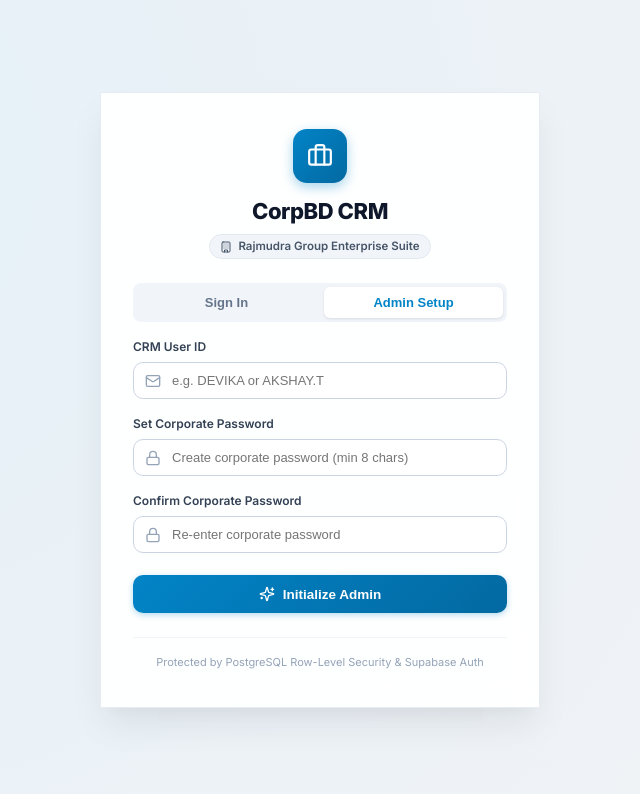
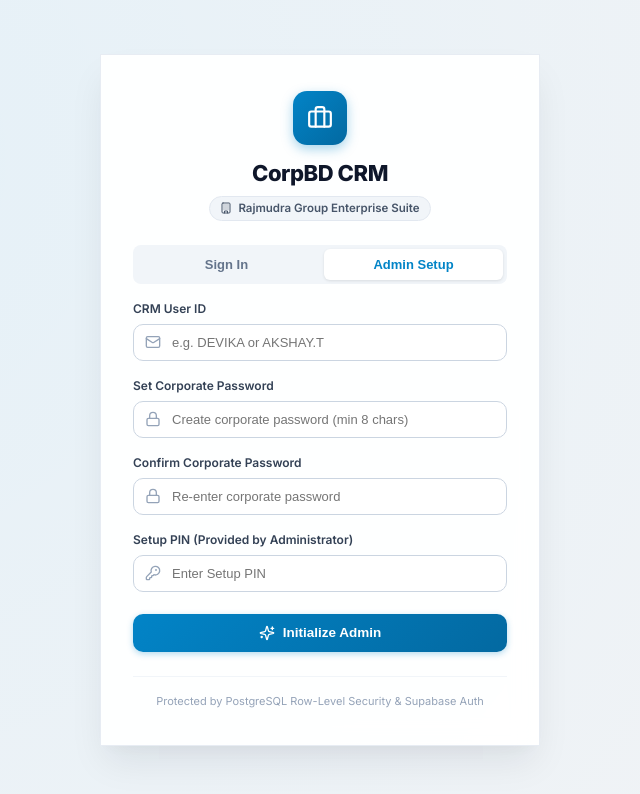
Before and after one commit to DevikaPangam/CRM-Dashboard, a React (Vite) app: page / in a window 1280 px wide. Both pictures are taken after a click on the button "Admin Setup". Shown: the top 794 px of the page, without its empty margins (320-960 px from the left). Built offline with nearby package versions, Linux system fonts and the light colour scheme; no server answers.

Commit message:
fix: Implement strict server-side ADMIN_SETUP_PIN for bootstrap auth

```diff
--- a/src/components/auth/LoginPage.tsx
+++ b/src/components/auth/LoginPage.tsx
@@ -24,6 +24,7 @@
   const [loginId, setLoginId] = useState('');
   const [password, setPassword] = useState('');
   const [confirmPassword, setConfirmPassword] = useState('');
+  const [setupPin, setSetupPin] = useState('');
   const [errorMsg, setErrorMsg] = useState<string | null>(null);
   const [successMsg, setSuccessMsg] = useState<string | null>(null);
   const [isSubmitting, setIsSubmitting] = useState(false);
@@ -59,11 +60,17 @@
         return;
       }
 
+      if (!setupPin) {
+        setErrorMsg('Setup PIN is required.');
+        setIsSubmitting(false);
+        return;
+      }
+
       try {
         const res = await fetch('/api/auth/init-admin', {
           method: 'POST',
           headers: { 'Content-Type': 'application/json' },
-          body: JSON.stringify({ login_id: loginId, new_password: password })
+          body: JSON.stringify({ login_id: loginId, new_password: password, setup_pin: setupPin })
         });
 
         let data: any = null;
@@ -81,6 +88,7 @@
           setAuthMode('signin');
           setPassword('');
           setConfirmPassword('');
+          setSetupPin('');
         } else {
           setErrorMsg(data.error || 'Initialization failed.');
         }
@@ -434,6 +442,7 @@
           </div>
 
           {authMode === 'admin_init' && (
+            <>
               <div className="login-field-group">
                 <label>Confirm Corporate Password</label>
                 <div className="login-input-wrapper">
@@ -448,6 +457,21 @@
                   />
                 </div>
               </div>
+              <div className="login-field-group">
+                <label>Setup PIN (Provided by Administrator)</label>
+                <div className="login-input-wrapper">
+                  <KeyRound size={16} className="login-input-icon" />
+                  <input
+                    type="password"
+                    placeholder="Enter Setup PIN"
+                    value={setupPin}
+                    onChange={(e) => setSetupPin(e.target.value)}
+                    required
+                    autoComplete="off"
+                  />
+                </div>
+              </div>
+            </>
           )}
 
 
```
Also changed, not shown: routes/authResolver.js (+13 -1 lines), scripts/verify-final-auth-bootstrap-security.mjs (added, +31 -0 lines), 1 other file (tests, documents, lock files or other folders). Lines whose indentation alone changed are shown as unchanged.
